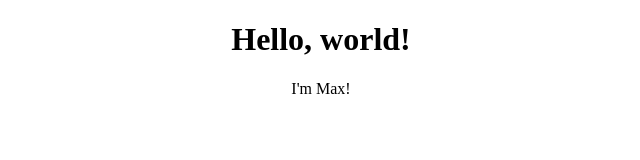
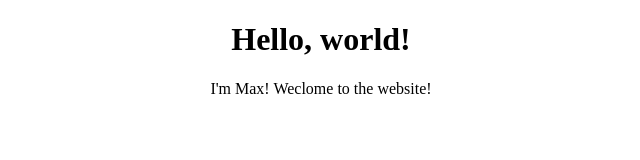
Before and after one commit to mgoldy925/mgoldy925.github.io, a plain HTML site: page index.html in a window 1280 px wide. Shown: the whole page, without its empty margins (319-959 px from the left). Drawn offline with Linux system fonts and the light colour scheme.

Commit message:
Update index.html

```diff
--- a/index.html
+++ b/index.html
@@ -8,6 +8,6 @@
 	</head>
 	<body style="text-align: center;">
 		<h1>Hello, world!</h1>
-		<p>I'm Max!</p>
+		<p>I'm Max!  Weclome to the website!</p>
 	</body>
 </html>
```
